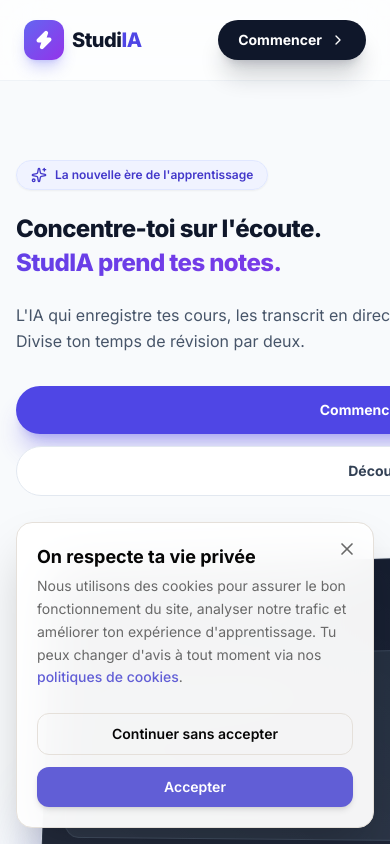
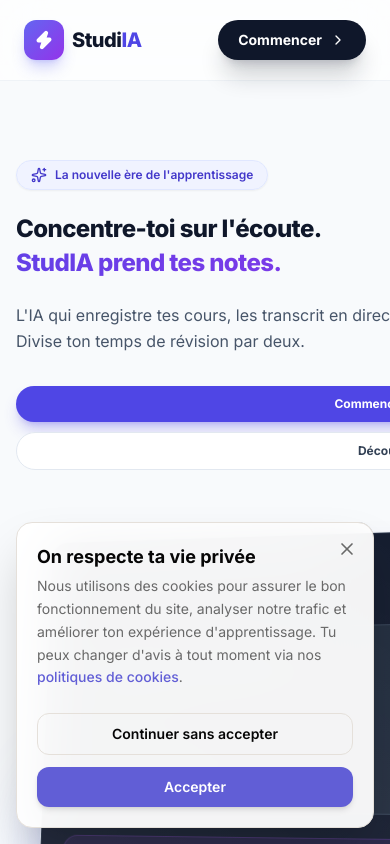
Before and after one commit to zackariatoure05-hue/studia.ia, a Next.js app: page / in a window 390 px wide. Shown: the top 844 px of the page. Built offline with nearby package versions, Linux system fonts and the light colour scheme.

Commit message:
style(landing): reduce size and padding of hero action buttons for better mobile responsiveness

```diff
--- a/src/app/page.tsx
+++ b/src/app/page.tsx
@@ -140,16 +140,16 @@
                   flashcards instantanément. Divise ton temps de révision par deux.
                 </p>
 
-                <div className="flex flex-col sm:flex-row items-stretch sm:items-center gap-3 sm:gap-4 animate-in slide-in-from-left-10 fade-in duration-700 delay-300 w-full">
+                <div className="flex flex-col sm:flex-row items-stretch sm:items-center gap-2.5 sm:gap-4 animate-in slide-in-from-left-10 fade-in duration-700 delay-300 w-full">
                   <Link
                     href="/inscription"
-                    className="bg-indigo-600 text-white px-5 sm:px-8 py-3.5 sm:py-4 rounded-full text-sm sm:text-base md:text-lg font-bold hover:bg-indigo-700 hover:scale-[1.02] sm:hover:scale-105 hover:shadow-indigo-600/40 transition-all shadow-xl shadow-indigo-600/30 flex items-center justify-center gap-2 w-full sm:w-auto text-center shrink-0"
+                    className="bg-indigo-600 text-white px-4 sm:px-6 py-2.5 sm:py-3.5 rounded-full text-xs sm:text-sm md:text-base font-bold hover:bg-indigo-700 hover:scale-[1.02] sm:hover:scale-105 hover:shadow-indigo-600/40 transition-all shadow-lg shadow-indigo-600/30 flex items-center justify-center gap-1.5 sm:gap-2 w-full sm:w-auto text-center shrink-0"
                   >
-                    Commencer maintenant <ChevronRight className="w-5 h-5 shrink-0" />
+                    Commencer maintenant <ChevronRight className="w-4 h-4 sm:w-5 sm:h-5 shrink-0" />
                   </Link>
                   <Link
                     href="#fonctionnalites"
-                    className="bg-white text-slate-700 border border-slate-200 px-5 sm:px-8 py-3.5 sm:py-4 rounded-full text-sm sm:text-base md:text-lg font-bold hover:bg-slate-50 transition-colors flex items-center justify-center w-full sm:w-auto text-center shrink-0"
+                    className="bg-white text-slate-700 border border-slate-200 px-4 sm:px-6 py-2.5 sm:py-3.5 rounded-full text-xs sm:text-sm md:text-base font-bold hover:bg-slate-50 transition-colors flex items-center justify-center w-full sm:w-auto text-center shrink-0"
                   >
                     Découvrir comment
                   </Link>
```
